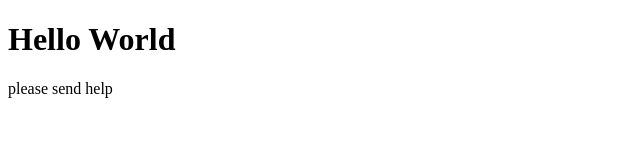
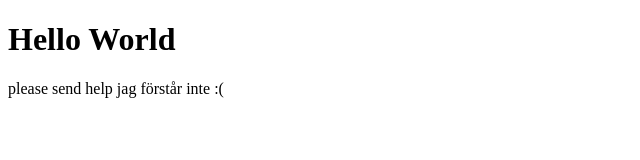
Before and after one commit to emmaswagner/emmaswagner.github.io, a plain HTML site: page index.html in a window 1280 px wide. Shown: the whole page, without its empty margins (0-640 px from the left). Drawn offline with Linux system fonts and the light colour scheme.

Commit message:
uppdatering index.html

```diff
--- a/index.html
+++ b/index.html
@@ -2,6 +2,7 @@
 <html>
 <body>
 <h1>Hello World</h1>
-<p>please send help</p>
+<p>please send help
+jag förstår inte :(</p>
 </body>
 </html>
```
Also changed, not shown: 1 other file.
